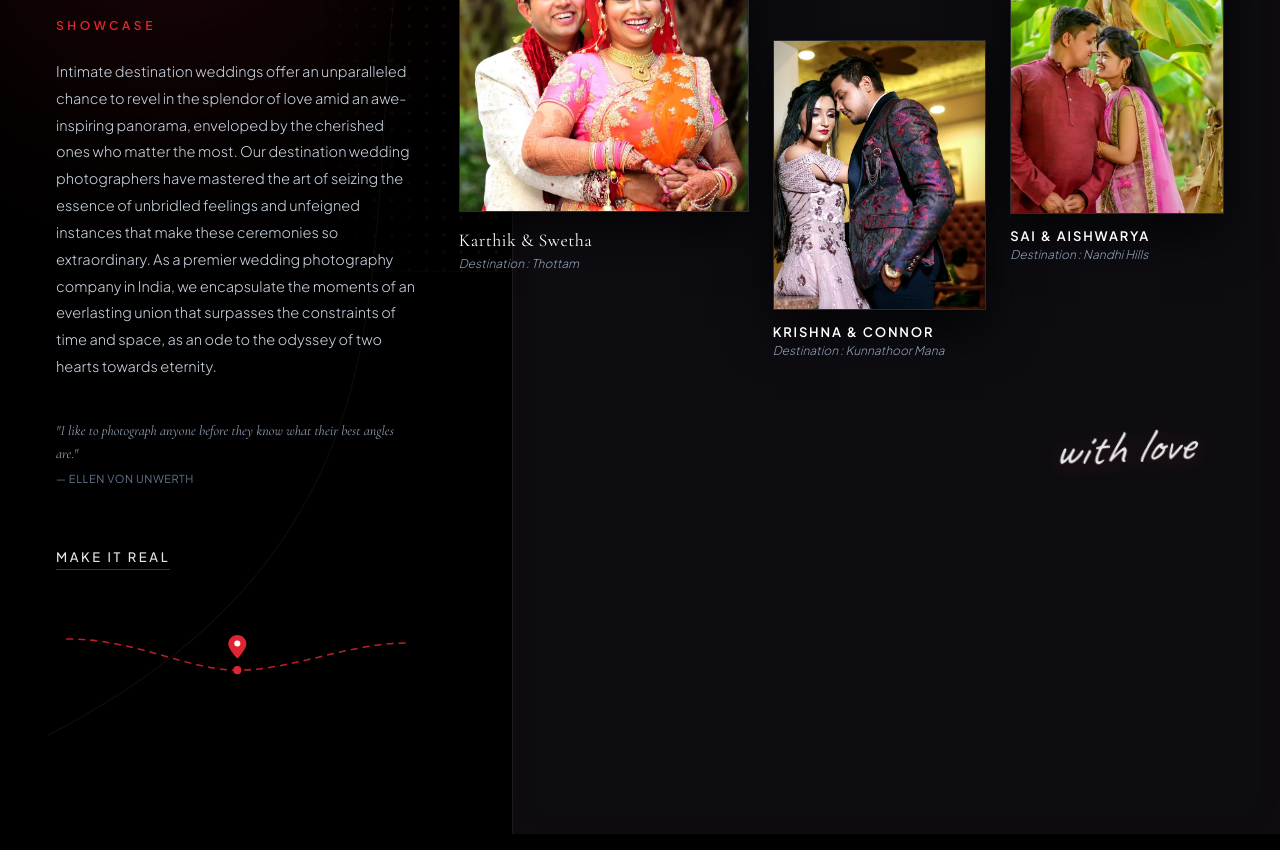
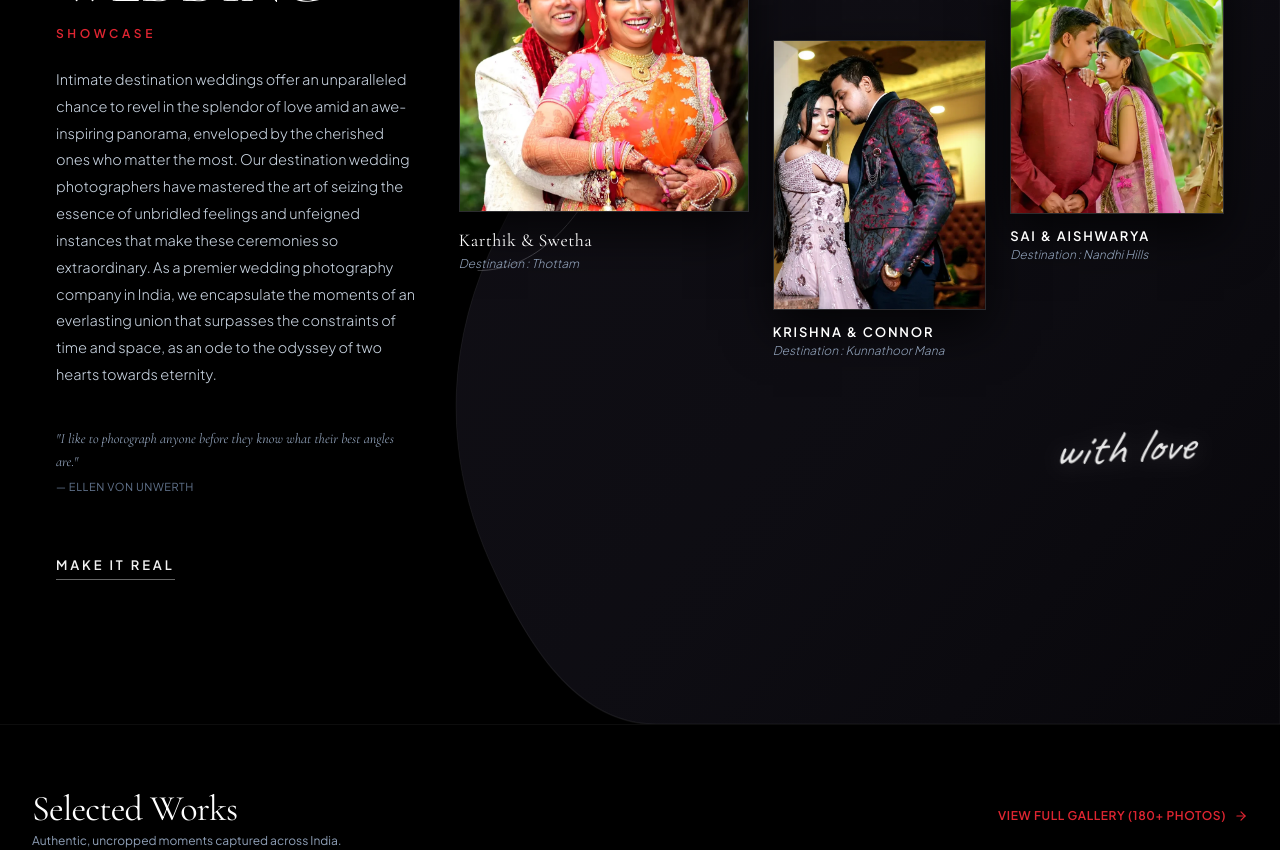
Before and after one commit to Therock1037X/Jumpclick-s-Photography-Website-, a React (Vite) app: page / in a window 1280 px wide. Shown: the part 1080-1930 px from the top of the page. Built offline with nearby package versions, Linux system fonts and the light colour scheme; a web font is replaced by a local one.

Commit message:
fix(showcase): seamless hero blend, gradient masked dots, fluid curvy backdrop graphic, and removed red navigation line

```diff
--- a/src/components/Hero.jsx
+++ b/src/components/Hero.jsx
@@ -2,7 +2,7 @@ import React from 'react';
 
 export default function Hero() {
   return (
-    <section className="relative w-full h-screen min-h-[600px] overflow-hidden flex items-end justify-center bg-black select-none border-none">
+    <section className="relative w-full h-screen min-h-[600px] overflow-hidden flex items-end justify-center bg-black select-none">
 
       {/* 100vh Full-Bleed Edge-to-Edge Hero Image (Natural Light & Composition) */}
       <div className="absolute inset-0 w-full h-full">
@@ -11,10 +11,9 @@ export default function Hero() {
           alt="Jumpclicks Photography"
           className="w-full h-full object-cover object-center"
         />
-        {/* Soft cinematic vignette preserving natural lighting */}
-        <div className="absolute inset-0 bg-gradient-to-t from-black/70 via-transparent to-black/30 pointer-events-none" />
-        {/* Smooth bottom gradient blend to seamlessly melt into the next section with NO hard line */}
-        <div className="absolute bottom-0 inset-x-0 h-40 bg-gradient-to-t from-black via-black/80 to-transparent pointer-events-none z-10" />
+        {/* Soft gradient vignette for text contrast, and deep feather fade at bottom to blend with next section */}
+        <div className="absolute inset-0 bg-gradient-to-t from-black/60 via-transparent to-black/30 pointer-events-none" />
+        <div className="absolute inset-x-0 bottom-0 h-44 bg-gradient-to-t from-black via-black/85 to-transparent pointer-events-none z-10" />
       </div>
 
       {/* KnotsbyAMP Reference: Centerpiece Brand Title & Tagline in Lower Half */}
--- a/src/components/IntimateWeddingShowcase.jsx
+++ b/src/components/IntimateWeddingShowcase.jsx
@@ -5,25 +5,17 @@ export default function IntimateWeddingShowcase() {
   return (
     <section className="relative w-full bg-[#000000] text-white py-20 sm:py-28 lg:py-36 overflow-hidden select-none border-none">
 
-      {/* 1. Circular Gradient in Top-Left Corner (Smooth Atmospheric Glow) */}
+      {/* 1. Gradient-Mixed Dotted World Map (Soft Ethereal Dissolve with Zero Box Edges) */}
       <div
-        className="absolute -top-32 -left-32 w-[600px] h-[600px] rounded-full pointer-events-none blur-[90px]"
+        className="absolute top-0 right-0 w-full lg:w-3/4 h-[550px] pointer-events-none opacity-25 overflow-hidden flex items-start justify-end"
         style={{
-          background: 'radial-gradient(circle, rgba(223, 37, 49, 0.18) 0%, rgba(142, 19, 27, 0.10) 42%, rgba(74, 8, 13, 0.04) 65%, transparent 75%)'
-        }}
-      />
-
-      {/* 2. Dotted World Map Graphic with Smooth Radial Gradient Mask (No Hard Rectangular Edge) */}
-      <div
-        className="absolute top-0 right-0 w-full lg:w-3/4 h-full pointer-events-none opacity-20 overflow-hidden flex items-start justify-end"
-        style={{
-          maskImage: 'radial-gradient(ellipse at 80% 30%, black 15%, transparent 75%)',
-          WebkitMaskImage: 'radial-gradient(ellipse at 80% 30%, black 15%, transparent 75%)',
+          maskImage: 'radial-gradient(ellipse 70% 60% at 75% 25%, black 20%, transparent 75%)',
+          WebkitMaskImage: 'radial-gradient(ellipse 70% 60% at 75% 25%, black 20%, transparent 75%)',
         }}
       >
         <svg
           viewBox="0 0 1000 500"
-          className="w-[1300px] h-auto object-cover max-w-none -mr-32 mt-2"
+          className="w-[1300px] h-auto object-cover max-w-none -mr-32 mt-0"
           fill="none"
           stroke="currentColor"
         >
@@ -34,27 +26,55 @@ export default function IntimateWeddingShowcase() {
         </svg>
       </div>
 
-      {/* 3. Curvy Organic Background Panel (From Reference Image 2) */}
-      <div className="absolute bottom-0 right-0 w-full lg:w-[60%] h-[74%] lg:h-[80%] bg-[#0d0c11] border-t border-l border-white/[0.06] rounded-tl-[80px] sm:rounded-tl-[120px] lg:rounded-tl-[160px] pointer-events-none shadow-[inset_0_1px_35px_rgba(223,37,49,0.03)]" />
-
-      {/* Organic sweeping contour line on the left boundary */}
-      <div className="hidden lg:block absolute inset-0 pointer-events-none">
-        <svg viewBox="0 0 1600 900" className="w-full h-full object-cover" preserveAspectRatio="none">
+      {/* 2. Fluid Organic Curvy Graphic Backdrop (Directly Replicating Reference Wavy Silhouette) */}
+      <div className="absolute inset-y-0 right-0 w-full lg:w-[68%] xl:w-[65%] h-full pointer-events-none z-0">
+        <svg
+          viewBox="0 0 1000 800"
+          className="w-full h-full object-fill"
+          preserveAspectRatio="none"
+        >
+          <defs>
+            <linearGradient id="curvyGraphicGrad" x1="0%" y1="0%" x2="100%" y2="100%">
+              <stop offset="0%" stopColor="#121017" stopOpacity="0.95" />
+              <stop offset="60%" stopColor="#0e0d13" stopOpacity="0.98" />
+              <stop offset="100%" stopColor="#08070b" stopOpacity="1" />
+            </linearGradient>
+          </defs>
+          {/* Organic flowing S-curve contour matching the reference image's wavy backdrop */}
           <path
-            d="M 540 60 C 460 220, 500 420, 430 560 C 370 680, 240 760, 60 820"
-            fill="none"
-            stroke="rgba(255, 255, 255, 0.05)"
+            d="M 1000,0
+               L 360,0
+               C 280,0, 220,70, 200,160
+               C 180,250, 120,330, 60,410
+               C 0,490, -10,580, 50,670
+               C 90,730, 150,800, 250,800
+               L 1000,800 Z"
+            fill="url(#curvyGraphicGrad)"
+            stroke="rgba(255,255,255,0.06)"
             strokeWidth="1.2"
           />
         </svg>
+
+        {/* Delicate hairline path tracing the organic curve with subtle location marker pin */}
+        <div className="absolute left-[3%] top-[48%] -translate-y-1/2 w-48 h-40 hidden lg:block opacity-40">
+          <svg viewBox="0 0 160 140" className="w-full h-full overflow-visible">
+            <path
+              d="M 0 130 C 50 130, 90 90, 120 20"
+              fill="none"
+              stroke="#a1a1aa"
+              strokeWidth="0.8"
+            />
+            <circle cx="120" cy="20" r="2.5" fill="#e4e4e7" />
+          </svg>
+        </div>
       </div>
 
       {/* Main Content Grid */}
       <div className="relative z-10 max-w-[1650px] mx-auto px-6 sm:px-10 lg:px-14">
         <div className="grid grid-cols-1 lg:grid-cols-12 gap-12 lg:gap-10 items-start">
 
-          {/* Left Editorial Narrative Column (4.5 cols) */}
-          <div className="lg:col-span-4 xl:col-span-4 flex flex-col justify-between pt-2 lg:pt-4">
+          {/* Left Editorial Narrative Column (4 cols) */}
+          <div className="lg:col-span-4 xl:col-span-4 flex flex-col justify-between pt-2 lg:pt-6">
             <div>
               <h2
                 className="text-4xl sm:text-5xl lg:text-6xl font-normal text-white leading-[1.05] tracking-tight uppercase"
@@ -85,48 +105,22 @@ export default function IntimateWeddingShowcase() {
               </div>
             </div>
 
-            {/* Action Link (Clean, NO Red Navigation Line) & Curvy Graphics from Image 3 */}
-            <div className="pt-10 sm:pt-14 relative">
+            {/* Clean Minimal Action Link (No harsh red lines or navigation tracks) */}
+            <div className="pt-10 sm:pt-14">
               <Link
                 to="/contact"
-                className="inline-block text-[13px] uppercase tracking-[0.2em] font-medium text-white/90 hover:text-white border-b border-white/20 hover:border-white pb-0.5 transition-all outline-none focus:outline-none"
+                className="inline-block text-[13px] uppercase tracking-[0.22em] font-semibold text-white/95 border-b border-white/40 pb-1 hover:text-white hover:border-white transition-all duration-300"
               >
                 Make It Real
               </Link>
-
-              {/* Exact Curvy Dashed Graphic with Red Dot & Map Pin from Reference Image 3 */}
-              <div className="relative mt-8 sm:mt-10 w-full max-w-[380px] h-20 pointer-events-none">
-                <svg viewBox="0 0 360 70" className="w-full h-full overflow-visible">
-                  {/* Sinuous dashed wave path from Reference Image 3 */}
-                  <path
-                    d="M 10 24 C 80 24, 130 55, 180 55 C 235 55, 290 28, 350 28"
-                    fill="none"
-                    stroke="#df2531"
-                    strokeWidth="1.5"
-                    strokeDasharray="7 5"
-                    strokeOpacity="0.85"
-                  />
-                  {/* Solid Red Dot on the curve dip */}
-                  <circle cx="180" cy="55" r="4" fill="#df2531" />
-
-                  {/* Floating Red Location Pin directly above the dot */}
-                  <g transform="translate(171, 20)">
-                    <path
-                      d="M9 0C4.029 0 0 4.029 0 9c0 5.25 9 14.5 9 14.5s9-9.25 9-14.5c0-4.971-4.029-9-9-9z"
-                      fill="#df2531"
-                    />
-                    <circle cx="9" cy="8.5" r="3" fill="#ffffff" />
-                  </g>
-                </svg>
-              </div>
             </div>
           </div>
 
-          {/* Right Area: Exact Reference Staggered 3-Card Collage (8 cols) */}
+          {/* Right Area: Exact Staggered 3-Card Collage (8 cols) */}
           <div className="lg:col-span-8 xl:col-span-8">
             <div className="flex flex-col sm:flex-row items-start justify-between gap-6 sm:gap-4 lg:gap-6">
 
-              {/* Card 1: Karthik & Swetha (Starts HIGHEST, WIDER & TALLER, overlaps background card) */}
+              {/* Card 1: Karthik & Swetha (Starts HIGHEST, WIDER & TALLER, breaks out above the wave) */}
               <div className="w-full sm:w-[38%] flex flex-col group z-20 transition-transform duration-500">
                 <Link
                   to="/gallery?category=wedding"
@@ -155,7 +149,7 @@ export default function IntimateWeddingShowcase() {
                 </div>
               </div>
 
-              {/* Card 2: KRISHNA & CONNOR (Starts MUCH LOWER, narrower, sits deep in lower card) */}
+              {/* Card 2: KRISHNA & CONNOR (Starts MUCH LOWER, narrower, sits deep in lower wave) */}
               <div className="w-full sm:w-[28%] flex flex-col group z-10 sm:mt-28 md:mt-36 lg:mt-44 transition-transform duration-500">
                 <Link
                   to="/gallery?category=wedding"
@@ -212,7 +206,7 @@ export default function IntimateWeddingShowcase() {
             {/* Bottom Right Handwritten "with love" Signature (Exact Reference Element) */}
             <div className="flex justify-end pt-12 sm:pt-16 pr-2 sm:pr-8">
               <span
-                className="text-4xl sm:text-5xl text-white/90 font-normal italic select-none transform -rotate-3 hover:rotate-0 transition-transform duration-300 drop-shadow-[0_2px_10px_rgba(223,37,49,0.25)]"
+                className="text-4xl sm:text-5xl text-white/90 font-normal italic select-none transform -rotate-3 hover:rotate-0 transition-transform duration-300 drop-shadow-[0_2px_10px_rgba(255,255,255,0.15)]"
                 style={{ fontFamily: "'Caveat', cursive, 'Brush Script MT', serif" }}
               >
                 with love
--- a/src/pages/HomePage.jsx
+++ b/src/pages/HomePage.jsx
@@ -19,7 +19,7 @@ export default function HomePage() {
       <IntimateWeddingShowcase />
 
       {/* Featured Gallery Preview - Pure Photography, Zero Text Below Images */}
-      <section className="py-16 bg-[#000000] border-none">
+      <section className="py-16 bg-[#000000] border-t border-white/5">
         <div className="max-w-7xl mx-auto px-4 sm:px-6 lg:px-8">
           <div className="flex flex-col sm:flex-row items-baseline justify-between mb-10 gap-3">
             <div>
```
